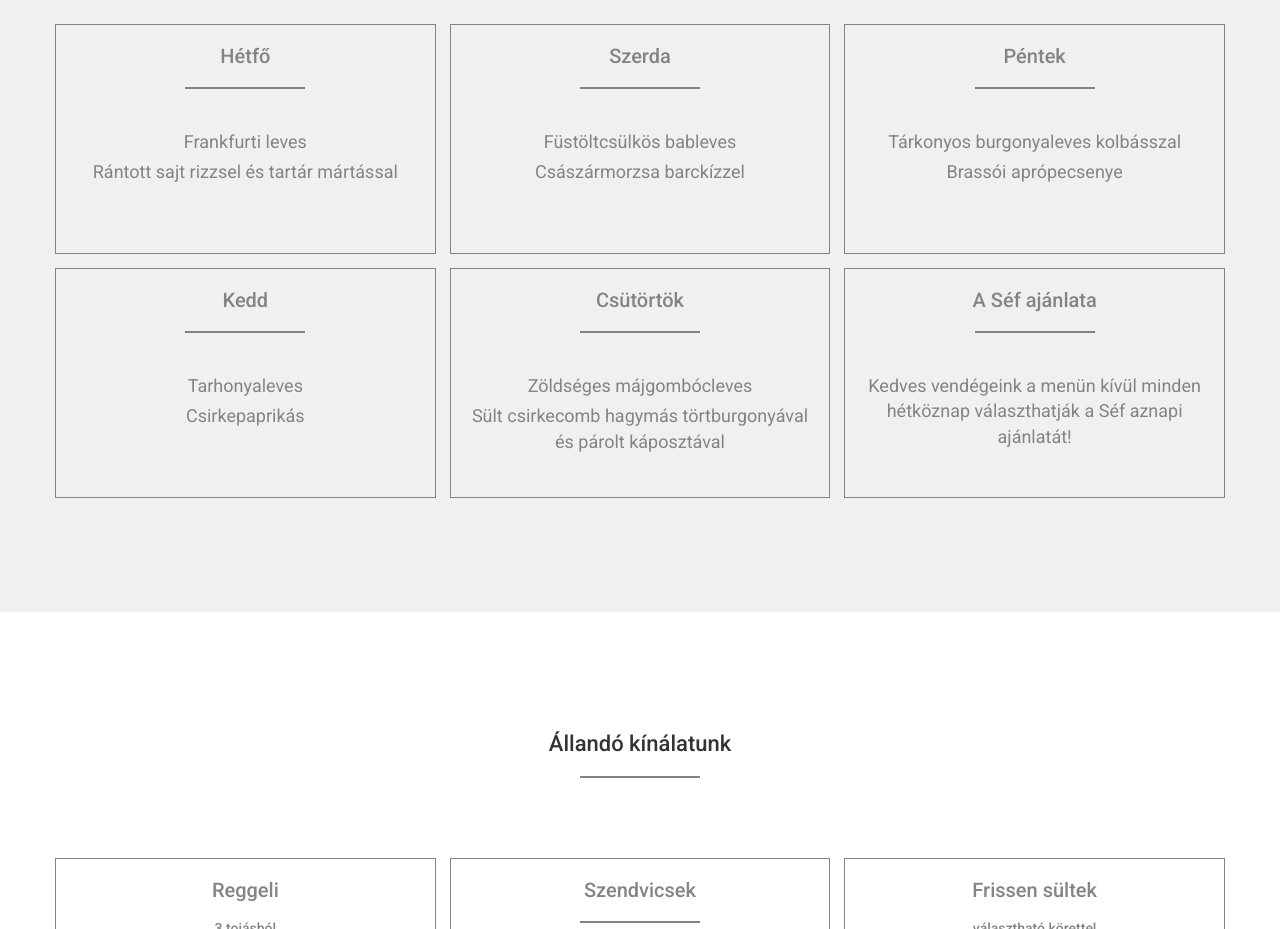
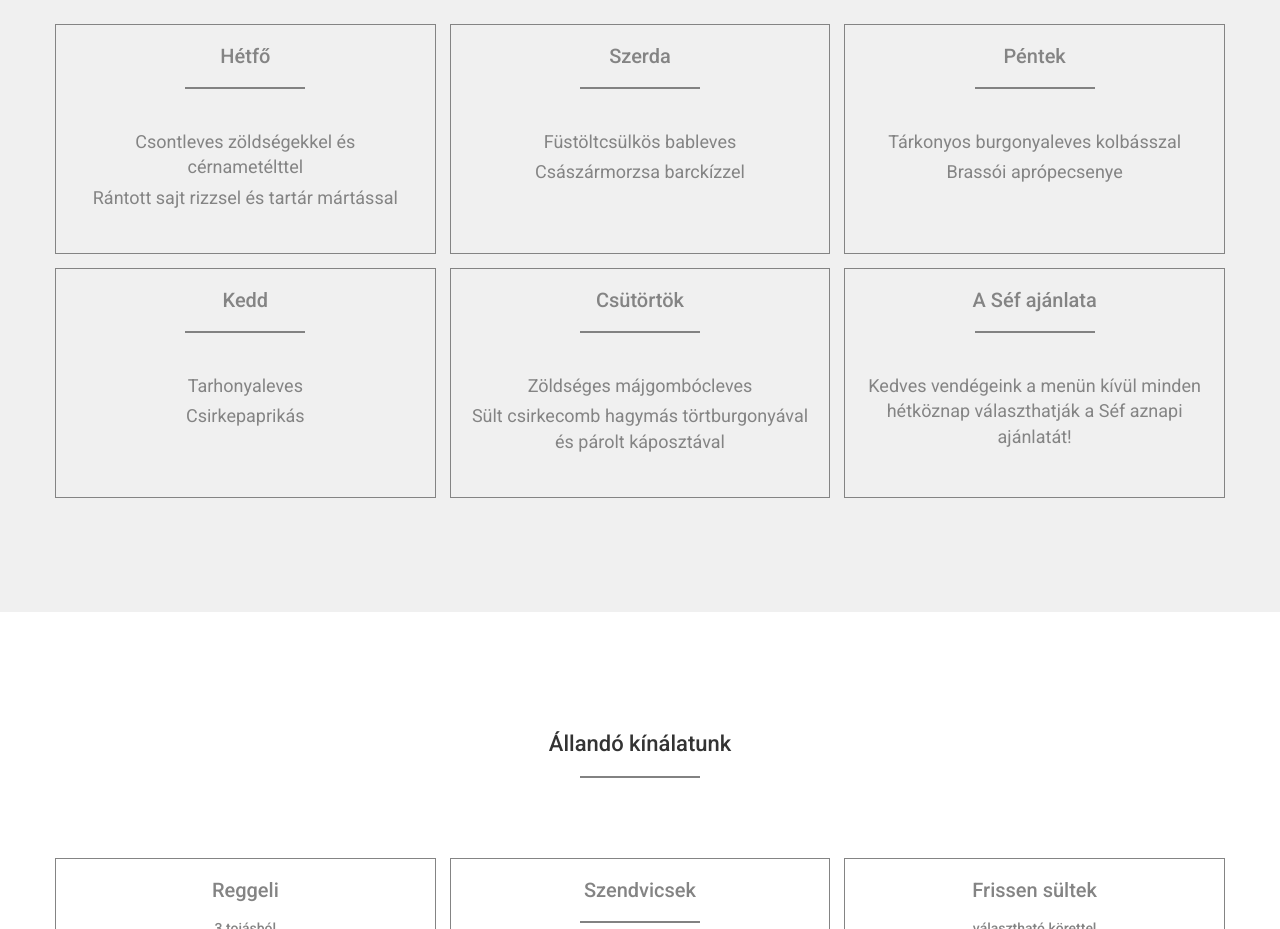
Before and after one commit to schwarzkopfb/flamo, a plain HTML site: page index.html in a window 1280 px wide. Shown: the part 1060-1989 px from the top of the page. Drawn offline with Linux system fonts and the light colour scheme.

Commit message:
48. heti menu

```diff
--- a/index.html
+++ b/index.html
@@ -127,7 +127,7 @@
 					<h1>Hétfő</h1>
 					<hr>
 					<ul>
-						<li>Frankfurti leves</li>
+						<li>Csontleves zöldségekkel és cérnametélttel</li>
 						<li>Rántott sajt rizzsel és tartár mártással</li>
 					</ul>
 				</div>
```
